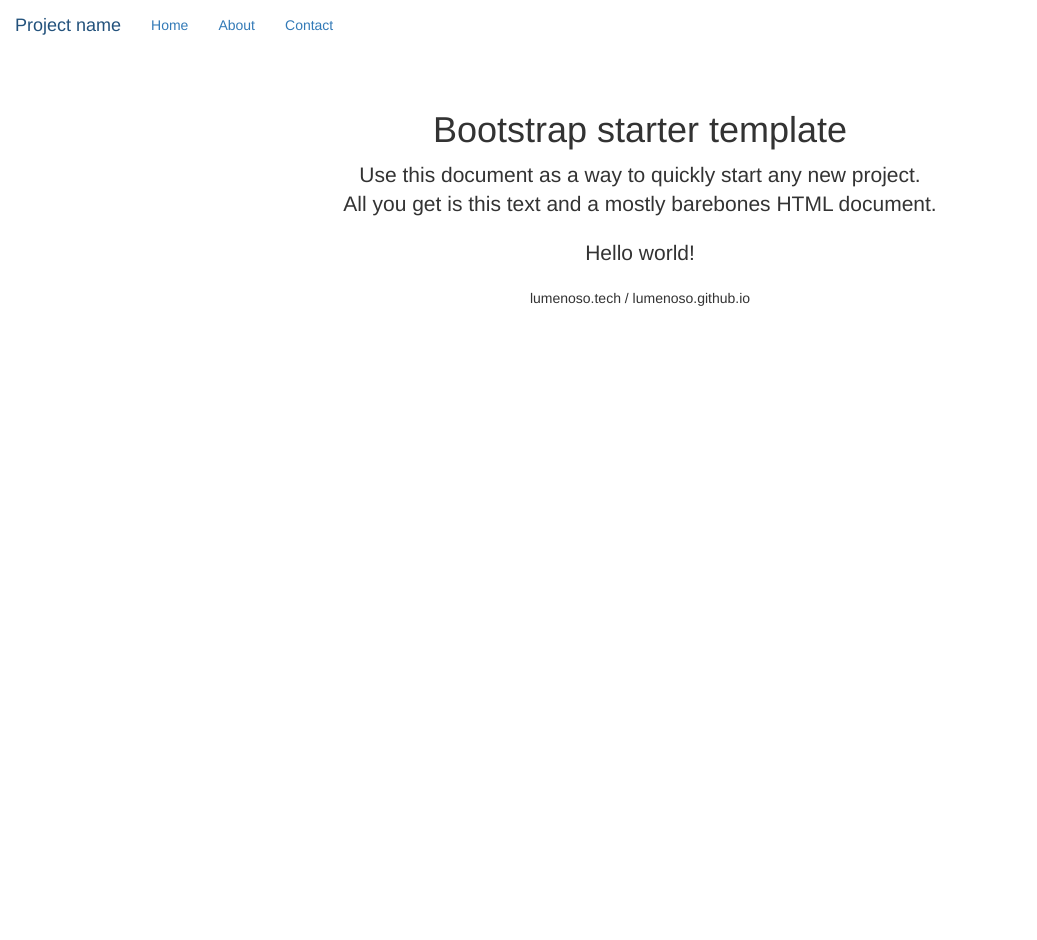
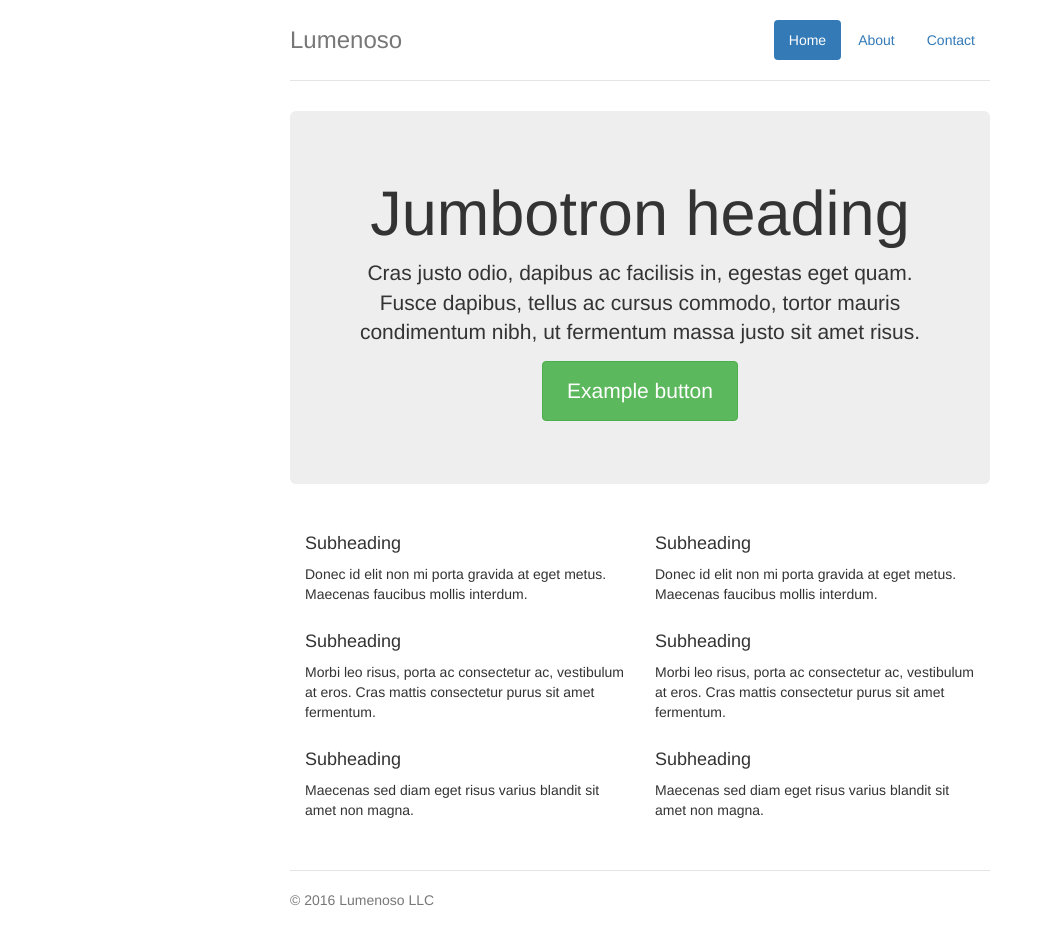
Before and after one commit to lumenoso/lumenoso.github.io, a plain HTML site: page index.html in a window 1280 px wide. Shown: the whole page, without its empty margins (0-1037 px from the left). Before the commit the page ends 800 px from the top, so only its background shows below. Drawn offline with nearby package versions, Linux system fonts and the light colour scheme.

Commit message:
Update index to try to use jumbotron template.

```diff
--- a/index.html
+++ b/index.html
@@ -4,61 +4,59 @@
     <meta charset="utf-8">
     <meta name="viewport" content="width=device-width, initial-scale=1, shrink-to-fit=no">
     <link rel="icon" href="/favicon.ico">
-
     <title>Lumenoso LLC</title>
-
-    <!-- Bootstrap core CSS from CDN -->
     <link rel="stylesheet" href="https://maxcdn.bootstrapcdn.com/bootstrap/3.3.7/css/bootstrap.min.css" integrity="sha384-BVYiiSIFeK1dGmJRAkycuHAHRg32OmUcww7on3RYdg4Va+PmSTsz/K68vbdEjh4u" crossorigin="anonymous">
-
-    <!-- Optional theme -->
-    <link rel="stylesheet" href="https://maxcdn.bootstrapcdn.com/bootstrap/3.3.7/css/bootstrap-theme.min.css" integrity="sha384-rHyoN1iRsVXV4nD0JutlnGaslCJuC7uwjduW9SVrLvRYooPp2bWYgmgJQIXwl/Sp" crossorigin="anonymous">
-
-    <style>
-        body {
-          padding-top: 50px;
-        }
-        .starter-template {
-          padding: 40px 15px;
-          text-align: center;
-        }
-http://getbootstrap.com/examples/starter-template/starter-template.css
-    </style>
+    <link rel="stylesheet" href="/jumbotron-narrow.css">
   </head>
 
   <body>
 
-    <nav class="navbar navbar-fixed-top navbar-dark bg-inverse">
-      <a class="navbar-brand" href="#">Project name</a>
-      <ul class="nav navbar-nav">
-        <li class="nav-item active">
-          <a class="nav-link" href="#">Home <span class="sr-only">(current)</span></a>
-        </li>
-        <li class="nav-item">
-          <a class="nav-link" href="#">About</a>
-        </li>
-        <li class="nav-item">
-          <a class="nav-link" href="#">Contact</a>
-        </li>
-      </ul>
-    </nav>
+    <div class="container">
+      <div class="header clearfix">
+        <nav>
+          <ul class="nav nav-pills pull-right">
+            <li role="presentation" class="active"><a href="#">Home</a></li>
+            <li role="presentation"><a href="#">About</a></li>
+            <li role="presentation"><a href="#">Contact</a></li>
+          </ul>
+        </nav>
+        <h3 class="text-muted">Lumenoso</h3>
+      </div>
 
-    <div class="container">
+      <div class="jumbotron">
+        <h1>Jumbotron heading</h1>
+        <p class="lead">Cras justo odio, dapibus ac facilisis in, egestas eget quam. Fusce dapibus, tellus ac cursus commodo, tortor mauris condimentum nibh, ut fermentum massa justo sit amet risus.</p>
+        <p><a class="btn btn-success" href="#" role="button">Example button</a></p>
+      </div>
 
-      <div class="starter-template">
-        <h1>Bootstrap starter template</h1>
-        <p class="lead">Use this document as a way to quickly start any new project.<br> All you get is this text and a mostly barebones HTML document.</p>
-        <p class="lead">Hello world!</p>
+      <div class="row marketing">
+        <div class="col-lg-6">
+          <h4>Subheading</h4>
+          <p>Donec id elit non mi porta gravida at eget metus. Maecenas faucibus mollis interdum.</p>
 
-        <p>lumenoso.tech / lumenoso.github.io</p>
+          <h4>Subheading</h4>
+          <p>Morbi leo risus, porta ac consectetur ac, vestibulum at eros. Cras mattis consectetur purus sit amet fermentum.</p>
+
+          <h4>Subheading</h4>
+          <p>Maecenas sed diam eget risus varius blandit sit amet non magna.</p>
+        </div>
+
+        <div class="col-lg-6">
+          <h4>Subheading</h4>
+          <p>Donec id elit non mi porta gravida at eget metus. Maecenas faucibus mollis interdum.</p>
+
+          <h4>Subheading</h4>
+          <p>Morbi leo risus, porta ac consectetur ac, vestibulum at eros. Cras mattis consectetur purus sit amet fermentum.</p>
+
+          <h4>Subheading</h4>
+          <p>Maecenas sed diam eget risus varius blandit sit amet non magna.</p>
+        </div>
       </div>
+
+      <footer class="footer">
+        <p>&copy; 2016 Lumenoso LLC</p>
+      </footer>
+
     </div>
-
-    <!-- Bootstrap core JavaScript - placed at the end of the document to avoid blocking page load -->
-    <script src="https://ajax.googleapis.com/ajax/libs/jquery/3.0.0/jquery.min.js" integrity="sha384-THPy051/pYDQGanwU6poAc/hOdQxjnOEXzbT+OuUAFqNqFjL+4IGLBgCJC3ZOShY" crossorigin="anonymous"></script>
-    <script>window.jQuery || document.write('<script src="../../assets/js/vendor/jquery.min.js"><\/script>')</script>
-    <script src="https://cdnjs.cloudflare.com/ajax/libs/tether/1.2.0/js/tether.min.js" integrity="sha384-Plbmg8JY28KFelvJVai01l8WyZzrYWG825m+cZ0eDDS1f7d/js6ikvy1+X+guPIB" crossorigin="anonymous"></script>
-
-    <!-- Compiled and minified core JavaScript from CDN -->
-    <script src="https://maxcdn.bootstrapcdn.com/bootstrap/3.3.7/js/bootstrap.min.js" integrity="sha384-Tc5IQib027qvyjSMfHjOMaLkfuWVxZxUPnCJA7l2mCWNIpG9mGCD8wGNIcPD7Txa" crossorigin="anonymous"></script>
   </body>
 </html>
```
